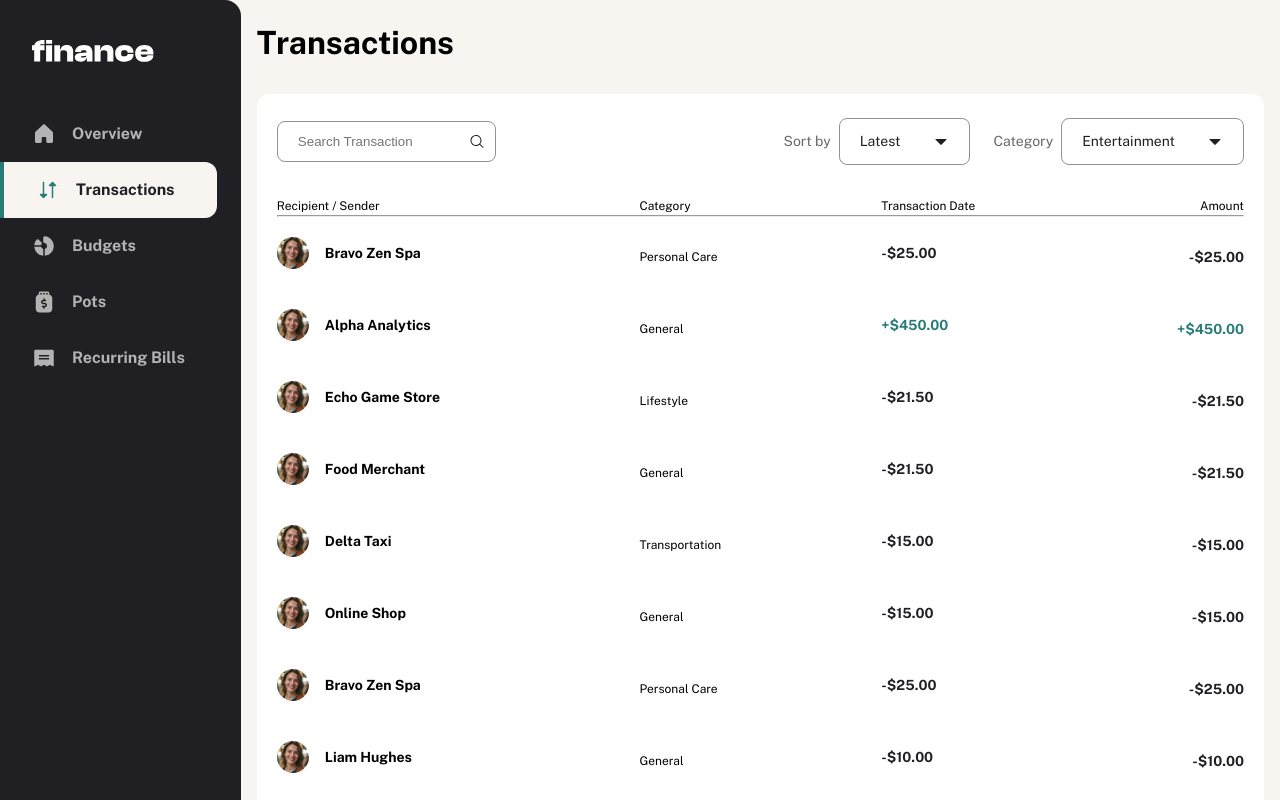
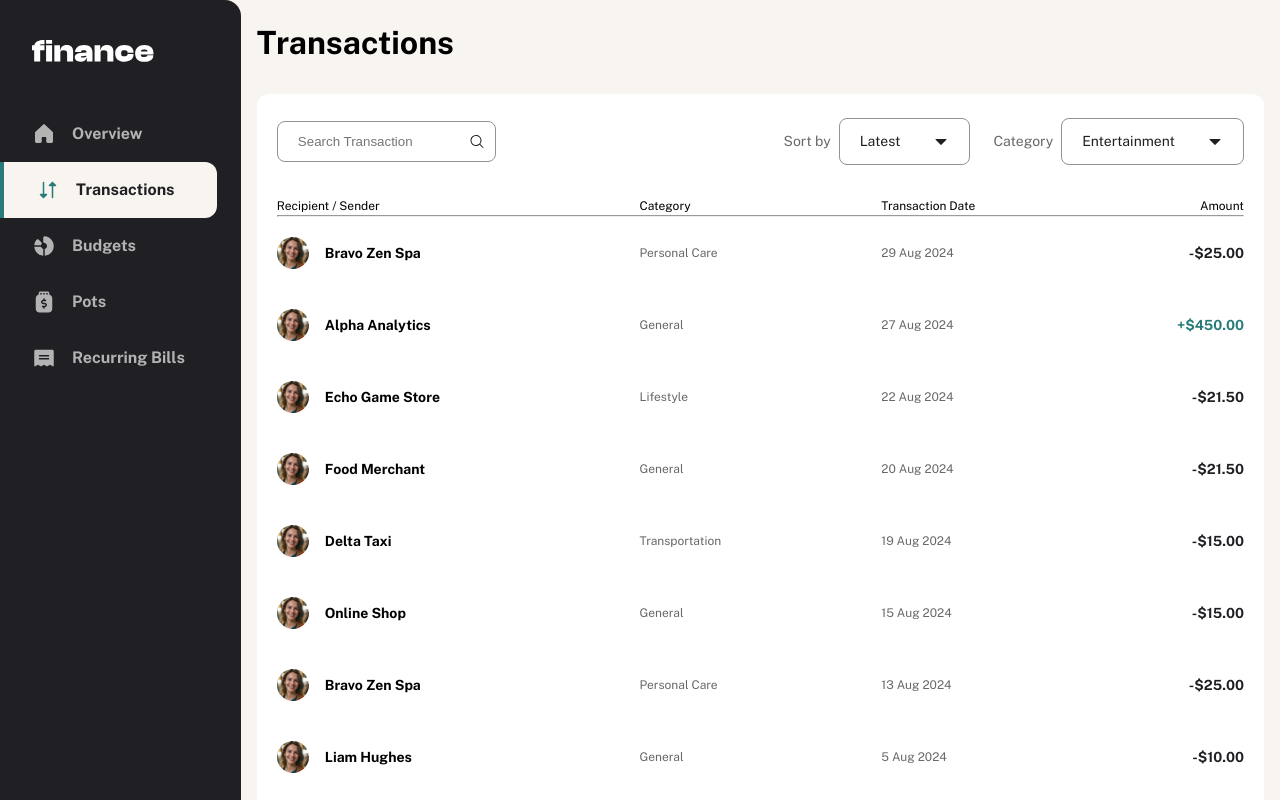
Before and after one commit to yousefmarey12/Finance-Frontend-Mentor, an Angular app: page / in a window 1280 px wide. Shown: the top 800 px of the page. Built offline with nearby package versions, Linux system fonts and the light colour scheme.

Commit message:
Refactor Transaction Component

```diff
--- a/src/app/components/small/transaction/transaction.component.css
+++ b/src/app/components/small/transaction/transaction.component.css
@@ -1,15 +1,31 @@
-.img-title {
+.transaction {
+    display: flex;
+    justify-content: space-between;
+    align-items: center;
+}
+.transaction .transaction__entity {
     display: flex;
     justify-content: flex-start;
     align-items: center;
 }
 
-.profile-pic {
+
+
+
+
+.transaction__photo {
     width: 32px;
     height: 32px;
     border-radius: 32px;
     background: url("/emma-richardson.jpg") lightgray 50% / cover no-repeat;
 }
+
+
+
+.transaction__category {
+    color: var(--grey-500);
+}
+
 .cell-person {
     flex: 3;
 }
@@ -36,25 +52,38 @@
     color: var(--grey-900);
 }
 
-.value {
-    width: fit-content;
+
+
+.transaction * {
+    margin-top: auto;
+    margin-bottom: auto;
 }
 
 
 
 
-.transaction {
+
+
+
+.transaction_fullscreen .transaction__entity {
     display: flex;
-    justify-content: space-between;
+    justify-content: flex-start;
     align-items: center;
+    flex: 3;
+}
+.transaction_fullscreen .transaction__category, .transaction_fullscreen .transaction__amount {
+    display: flex;
+    justify-content: flex-start;
+    align-items: center;
+    flex: 2;
 }
 
-.transaction_fullscreen {
+.transaction_fullscreen .transaction__date {
     display: flex;
-    justify-content: space-between;
+    justify-content: flex-start;
     align-items: center;
+    flex: 1;
 }
-
 .grey {
     color: var(--grey-500);
 }
--- a/src/app/components/small/transaction/transaction.component.html
+++ b/src/app/components/small/transaction/transaction.component.html
@@ -1,38 +1,27 @@
 
-<div *ngIf="isHeader" class="transaction mx-auto">
-    <div class="cell cell-person img-title ">
-        <p class="mt-100 text-preset-5 grey-500">Recipient / Sender</p>
-    </div>
-    <div class="cell cell-category text-align-start ">
-        <p class="mt-100 text-preset-5 grey-500">Category</p>
-    </div>
-    <div class="cell cell-date text-align-start ">
-        <p class="mt-100 text-preset-5 grey-500">Transaction Date</p>
-    </div>
-    <div class="cell cell-amount w-100 text-align-end ">
-        <p class="mt-100 text-preset-5 grey-500 w-100">Amount</p>
-    </div>
-</div>
-<div class="transaction" *ngIf="!isHeader" >
 
-    <div class="img-title " [ngClass]="{'cell cell-person': isFullScreen}">
-        <div *ngIf="hasPhoto" class="profile-pic">
+
+
+<div class="transaction" [ngClass]="{'transaction_fullscreen': isFullScreen}" >
+    <div class="transaction__entity">
+        <div *ngIf="hasPhoto" class="transaction__photo">
 
         </div>
         <div class="ml-200">
-            <p class="text-preset-4-bold">{{ person }}</p>
-            <p *ngIf="!isFullScreen" class="text-preset-5" style="color: #696868;">{{category}}</p>
+            <p class="transaction__person text-preset-4-bold">{{ person }}</p>
+            <p *ngIf="!isFullScreen" class="transaction__category grey text-preset-5">{{category}}</p>
         </div>
 
     </div>
-    <div *ngIf="isFullScreen" class="cell cell-category text-align-start ">
-        <p class="mt-100 text-preset-5 grey-500">{{category}}</p>
+    <div *ngIf="isFullScreen" class="transaction__category my-auto  text-align-start ">
+        <p class="mt-100 text-preset-5">{{category}}</p>
     </div>
-    <div class="value text-preset-4-bold text-align-start  {{isCredit ? 'green' : 'black'}}" [ngClass]="{'cell cell-date': isFullScreen}">
-        <p>{{isCredit ? '+' : '-'}}${{amount | money}}</p>
-        <p *ngIf="!isFullScreen" class="mt-100 text-preset-5 grey">19 Aug 2024</p>
+    <div class="transaction__amount transaction__date text-preset-4-bold text-align-end  {{isCredit ? 'green' : 'black'}}">
+        <p *ngIf="isFullScreen" class="mt-100 text-preset-5 grey"> {{date}} </p>
+        <p *ngIf="!isFullScreen">{{isCredit ? '+' : '-'}}${{amount | money}}</p>
+        <p *ngIf="!isFullScreen" class="mt-100 text-preset-5 grey">{{date}}</p>
     </div>
-    <div *ngIf="isFullScreen" class="cell cell-amount w-100 text-align-end ">
+    <div *ngIf="isFullScreen" class="transaction__amount my-auto w-100 text-align-end ">
         <p class="mt-100 text-preset-4-bold w-100 {{isCredit ? 'green' : 'black'}}">{{isCredit ? '+' : '-'}}${{amount | money}}</p>
     </div>
 </div>
--- a/src/app/components/small/transaction/transaction.component.ts
+++ b/src/app/components/small/transaction/transaction.component.ts
@@ -17,5 +17,4 @@ export class TransactionComponent {
   @Input() category: string = ''
   @Input() hasPhoto: boolean = true
   @Input() isFullScreen: boolean = false;
-  @Input() isHeader: boolean = false
 }
--- a/src/app/pages/transactions-page/transactions-page.component.css
+++ b/src/app/pages/transactions-page/transactions-page.component.css
@@ -16,6 +16,30 @@
     display: flex;
     flex-direction: column;
     justify-content: space-between;
+}
+
+.transaction {
+    display: flex;
+    justify-content: space-between;
+    align-items: center;
+}
+
+.transaction > * {
+        display: flex;
+        justify-content: flex-start;
+        align-items: center;
+}
+
+.transaction .transaction__person {
+    flex: 3;
+}
+
+.transaction .transaction__category, .transaction .transaction__amount {
+    flex: 2;
+}
+
+.transaction .transaction__date {
+    flex: 1;
 }
 
 .transactions {
--- a/src/app/pages/transactions-page/transactions-page.component.html
+++ b/src/app/pages/transactions-page/transactions-page.component.html
@@ -30,9 +30,22 @@
     <app-transaction *ngFor="let transaction of transactions;" [amount]="transaction.amount" [date]="transaction.date" [isCredit]="transaction.isCredit" [category]="transaction.category || ''" [person]="transaction.person" class="my-200"></app-transaction>
 </div>
 <div *ngIf="!isMobile()" class="w-100 transactions">
-  <app-transaction [isHeader]="true"></app-transaction>
+  <div class="transaction">
+    <div class="transaction__person">
+        <p class="mt-100 text-preset-5 grey-500">Recipient / Sender</p>
+    </div>
+    <div class="transaction__category text-align-start ">
+        <p class="mt-100 text-preset-5 grey-500">Category</p>
+    </div>
+    <div class="transaction__date text-align-start ">
+        <p class="mt-100 text-preset-5 grey-500">Transaction Date</p>
+    </div>
+    <div class="transaction__amount text-align-end ">
+        <p class="mt-100 text-preset-5 grey-500 w-100">Amount</p>
+    </div>
+</div>
   <hr>
-  <app-transaction *ngFor="let transaction of transactions;" [amount]="transaction.amount" [date]="transaction.date" [isCredit]="transaction.isCredit" [category]="transaction.category || ''" [person]="transaction.person" [isHeader]="false" [isFullScreen]="true" class="my-250"></app-transaction>
+  <app-transaction *ngFor="let transaction of transactions;" [amount]="transaction.amount" [date]="transaction.date" [isCredit]="transaction.isCredit" [category]="transaction.category || ''" [person]="transaction.person" [isFullScreen]="true" class="my-250"></app-transaction>
 </div>
 <div class="inner-nav-mobile" *ngIf="isMobile()">
     <div class="transaction-nav p-200">
```
